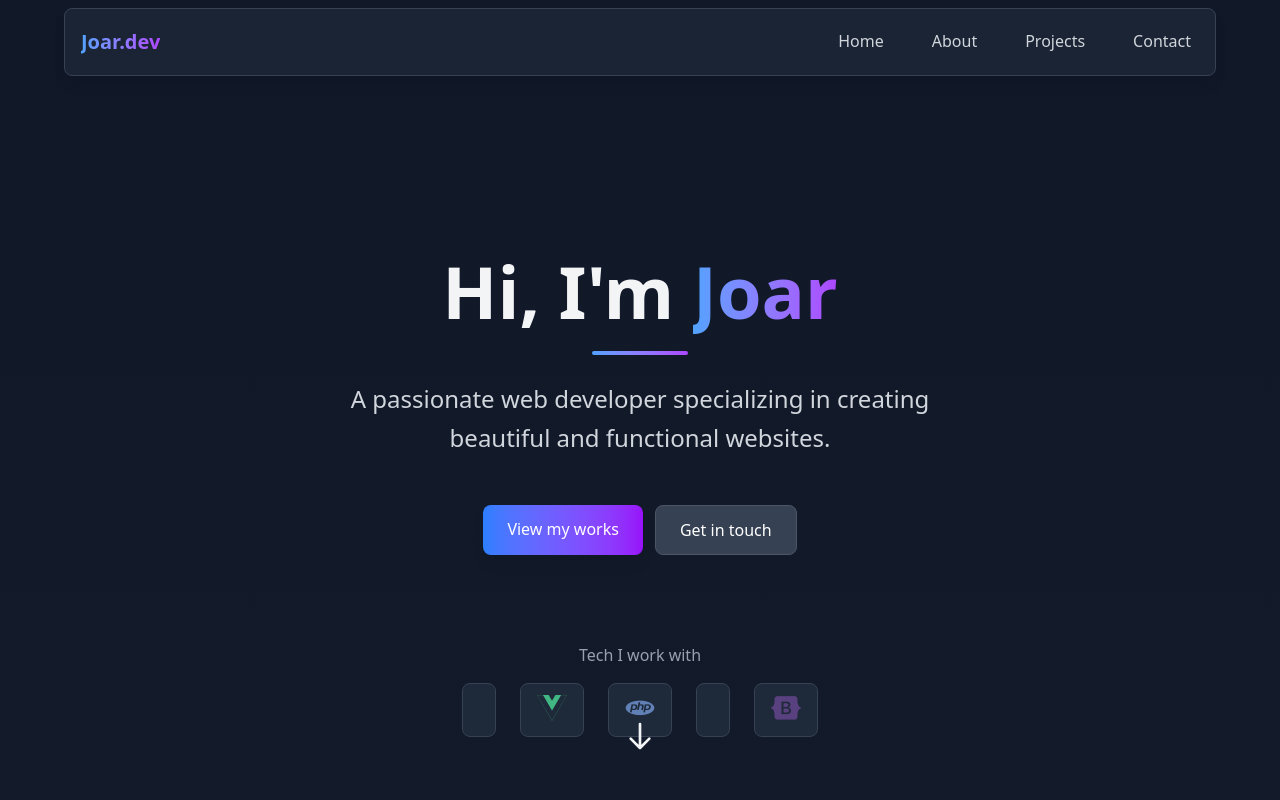
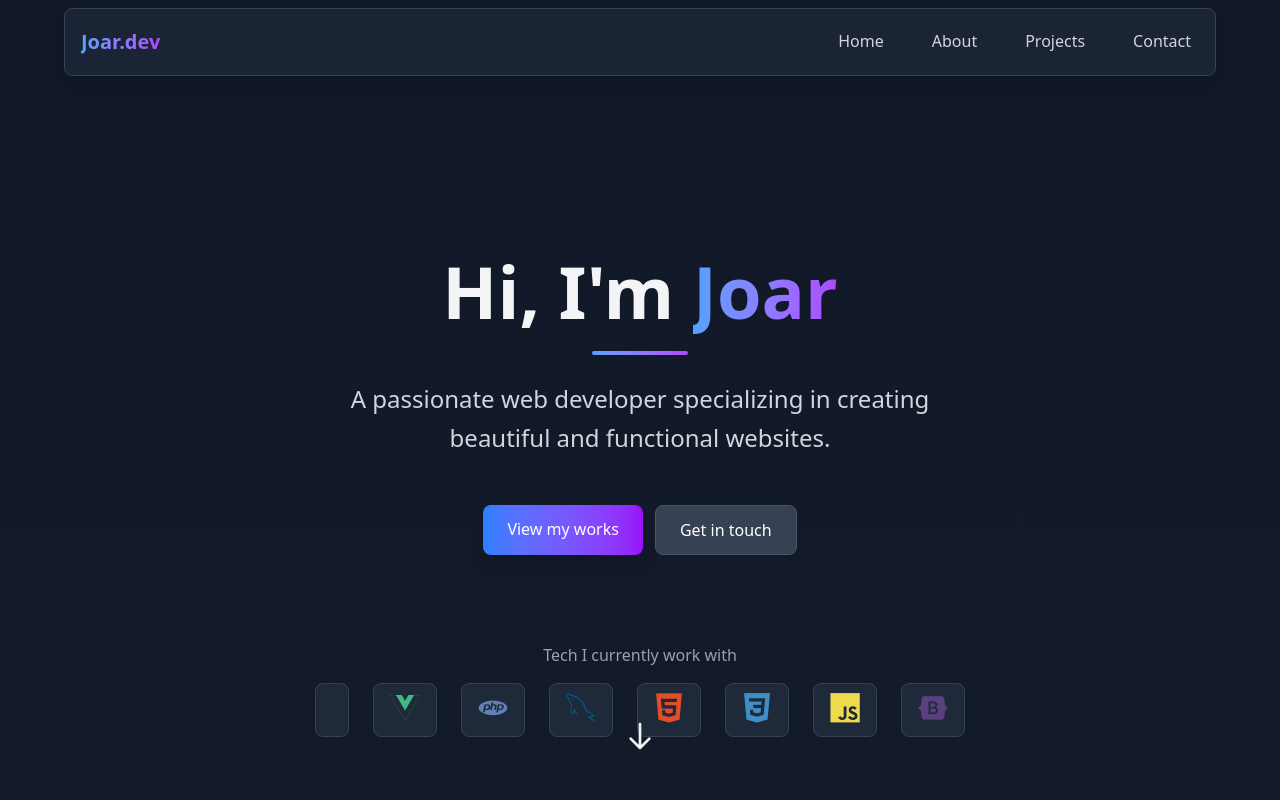
Before and after one commit to Tearfall/portfolio, a Vue app: page / in a window 1280 px wide. Shown: the top 800 px of the page. Built offline with nearby package versions, Linux system fonts and the light colour scheme.

Commit message:
Update current tech

```diff
--- a/src/components/Hero.vue
+++ b/src/components/Hero.vue
@@ -12,7 +12,7 @@
         <a href="#contact" class="py-3 px-6 bg-gray-700 hover:bg-gray-600 rounded-lg text-white font-medium border border-gray-600 hover:border-gray-500 transition-all duration-300 transform hover:scale-105" @click.prevent="$emit('scroll-to', 'contact')">Get in touch</a>
       </div>
       <div class="pt-16">
-        <p class="text-gray-400 mb-4">Tech I work with</p>
+        <p class="text-gray-400 mb-4">Tech I currently work with</p>
         <div class="flex justify-center gap-6 flex-wrap text-3xl">
           <div class="bg-gray-800 text-gray-300 py-2 px-4 rounded-lg border border-gray-700 hover:border-blue-500 hover:text-white transition-all duration-300">
             <i class="devicon-laravel-original colored"></i>
@@ -23,10 +23,20 @@
             <i class="devicon-php-plain colored"></i>
           </div>
           <div class="bg-gray-800 text-gray-300 py-2 px-4 rounded-lg border border-gray-700 hover:border-blue-500 hover:text-white transition-all duration-300">
-            <i class="devicon-tailwindcss-original colored"></i>
+            <i class="devicon-mysql-plain colored"></i>
           </div>
           <div class="bg-gray-800 text-gray-300 py-2 px-4 rounded-lg border border-gray-700 hover:border-blue-500 hover:text-white transition-all duration-300">
-            <i class="devicon-bootstrap-plain colored"></i></div>
+            <i class="devicon-html5-plain colored"></i>
+          </div>
+          <div class="bg-gray-800 text-gray-300 py-2 px-4 rounded-lg border border-gray-700 hover:border-blue-500 hover:text-white transition-all duration-300">
+            <i class="devicon-css3-plain colored"></i>
+          </div>
+          <div class="bg-gray-800 text-gray-300 py-2 px-4 rounded-lg border border-gray-700 hover:border-blue-500 hover:text-white transition-all duration-300">
+            <i class="devicon-javascript-plain colored"></i>
+          </div>
+          <div class="bg-gray-800 text-gray-300 py-2 px-4 rounded-lg border border-gray-700 hover:border-blue-500 hover:text-white transition-all duration-300">
+            <i class="devicon-bootstrap-plain colored"></i>
+          </div>
         </div>
       </div>
     </div>
--- a/src/components/Techs.vue
+++ b/src/components/Techs.vue
@@ -4,7 +4,7 @@
     <div class="grid md:grid-cols-2 gap-12 items-center">
       <!-- About Content -->
       <div class="space-y-8 col-span-2">
-        <p class="text-gray-400 mb-4">Tech I work with</p>
+        <p class="text-gray-400 mb-4">Tech I have worked with</p>
 
         <!-- Frontend Section -->
         <div>
```
